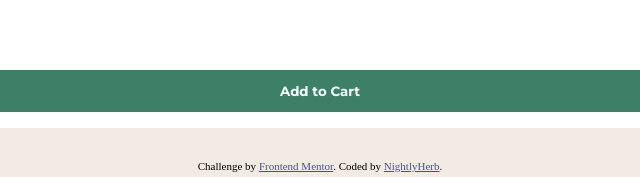
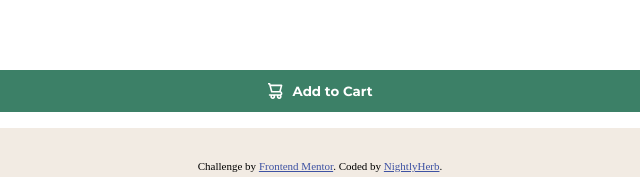
Before and after one commit to nightlyherb/fe-mentor__product-preview-card, a plain HTML site: page index.html in a window 1280 px wide. Shown: the part 1990-2167 px from the top of the page, 320-960 px from the left. Drawn offline with Linux system fonts and the light colour scheme.

Commit message:
Add: Cart icon to add-to-cart button

```diff
--- a/index.html
+++ b/index.html
@@ -58,7 +58,10 @@
             <span class="original-price">$169.99</span>
           </div>
 
-          <button class="add-to-cart">Add to Cart</button>
+          <button class="add-to-cart">
+            <img src="/images/icon-cart.svg" alt="simple cart icon">
+            Add to Cart
+          </button>
         </div>
       </section>
     </main>
--- a/styles.css
+++ b/styles.css
@@ -96,6 +96,11 @@
 }
 
 :where(.product .add-to-cart) {
+  display: flex;
+  align-items: center;
+  justify-content: center;
+  gap: 10px;
+
   width: 100%;
   height: 42px;
 
```
